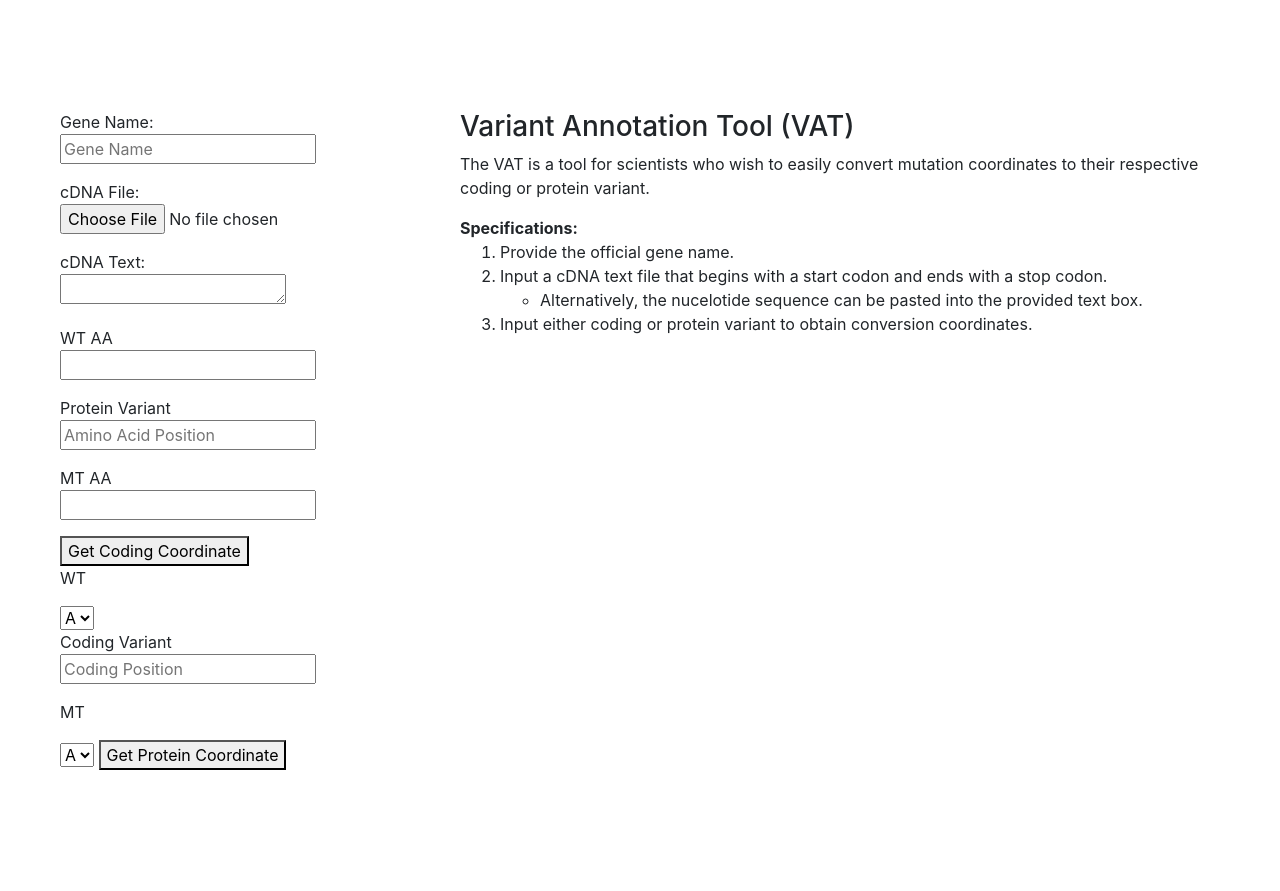
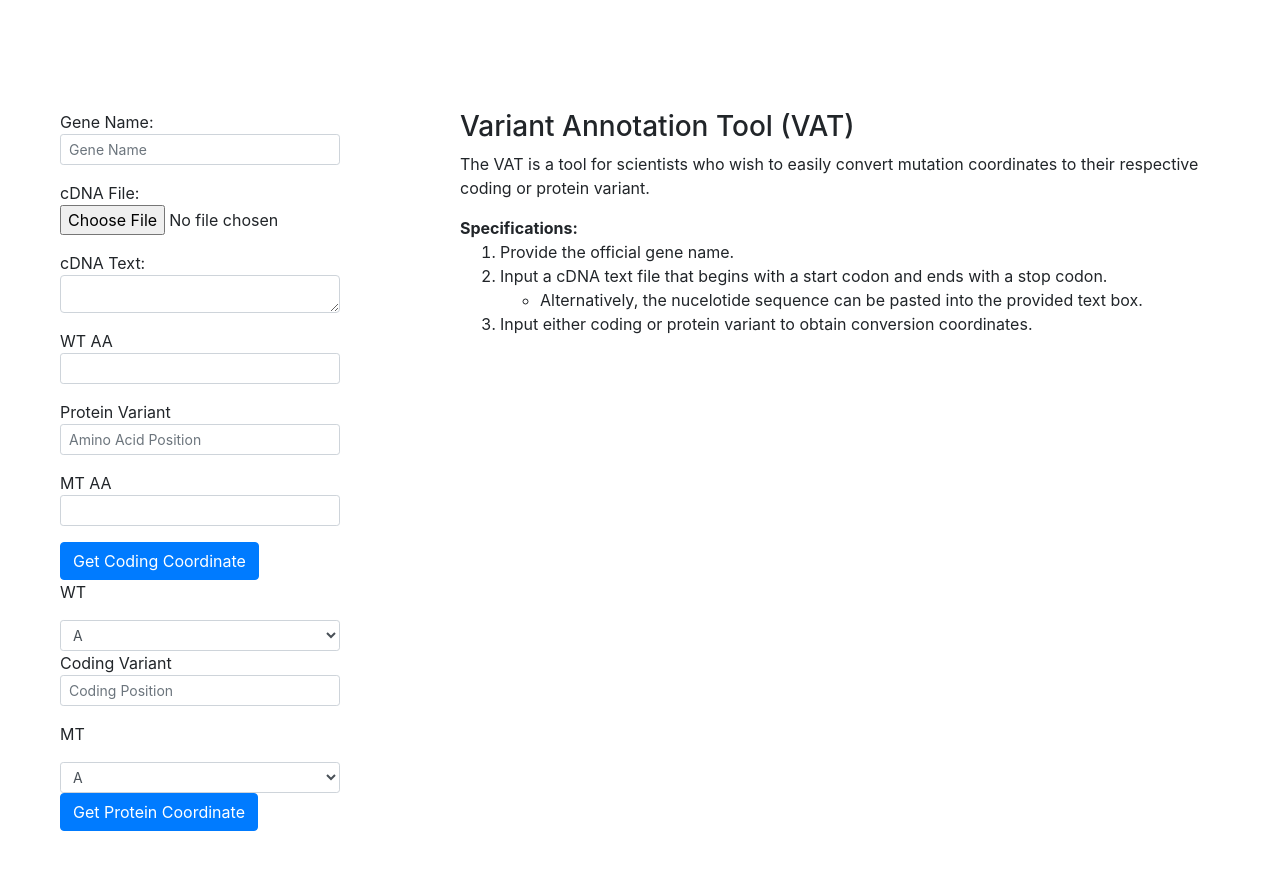
Before and after one commit to JustinzGit/variant_conversion_tool, a Django app: page /conversion/ in a window 1280 px wide. Before the commit the page ends 770 px from the top, so only its background shows below. Run offline with Django 3.2, Linux system fonts and the light colour scheme; some libraries are stand-ins or nearby versions.

Commit message:
add bootstrap styling

```diff
--- a/conversion/templates/conversion/layout.html
+++ b/conversion/templates/conversion/layout.html
@@ -20,31 +20,31 @@
             <div class="grid-item">
                 <form action="{% url 'conversion' %}" enctype="multipart/form-data" method="POST">
                     {% csrf_token %}
-                    <p>Gene Name: <input type="text" name="gene_name" placeholder="Gene Name"></p>
+                    <p>Gene Name: <input type="text" class="form-control form-control-sm" name="gene_name" placeholder="Gene Name"></p>
 
                     <p>cDNA File: <input name="cdna_file" type="file"></p>
 
-                    <p>cDNA Text: <textarea name="cdna_text" rows="1.5"></textarea></p>
+                    <p>cDNA Text: <textarea class="form-control" name="cdna_text" rows="1.5"></textarea></p>
 
                     <div id="aa_input">
 
                         <!-- WT amnio acid input -->
-                        <p>WT AA <input type="text" name="wt_aa"></p>
+                        <p>WT AA <input type="text" class="form-control form-control-sm" min="1" name="wt_aa"></p>
 
                         <!-- AA location -->
-                        <p>Protein Variant <input type="number" name="aa_location" placeholder="Amino Acid Position"></p>
+                        <p>Protein Variant <input type="number" class="form-control form-control-sm" min="1" name="aa_location" placeholder="Amino Acid Position"></p>
 
                         <!-- MT amino acid input -->
-                        <p>MT AA <input type="text" name="mt_aa"></p>
+                        <p>MT AA <input type="text" class="form-control form-control-sm" min="1" name="mt_aa"></p>
 
-                        <button type="submit">Get Coding Coordinate</button>
+                        <button type="submit" class="btn btn-primary">Get Coding Coordinate</button>
                     </div>
 
                     <div id="nt_input">
 
                         <!-- WT nucleotide input -->
                         <p>WT</p>
-                        <select name="wt_nt">
+                        <select name="wt_nt" class="form-control form-control-sm">
                             <option selected value="A">A</option>
                             <option value="C">C</option>
                             <option value="T">T</option>
@@ -52,18 +52,18 @@
                         </select>
 
                         <!-- Nucleotide location -->
-                        <p>Coding Variant <input type="number" name="nt_location" placeholder="Coding Position"></p>
+                        <p>Coding Variant <input type="number" class="form-control form-control-sm" name="nt_location" placeholder="Coding Position"></p>
 
                         <!-- MT nucleotide input -->
                         <p>MT</p>
-                        <select name="mt_nt">
+                        <select name="mt_nt" class="form-control form-control-sm">
                             <option selected value="A">A</option>
                             <option value="C">C</option>
                             <option value="T">T</option>
                             <option value="G">G</option>
                         </select>
 
-                        <button type="submit">Get Protein Coordinate</button>
+                        <button type="submit" class="btn btn-primary">Get Protein Coordinate</button>
                     </div>
                 </form>
             </div>
```
